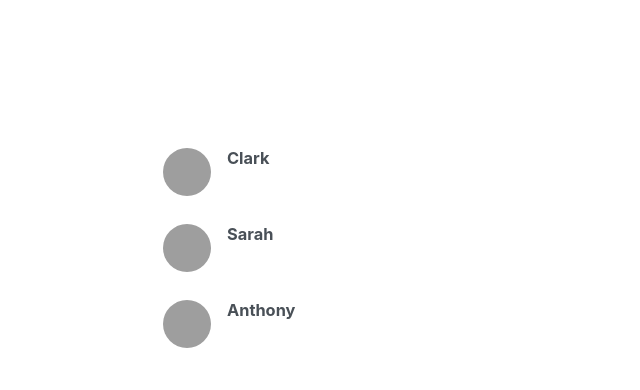
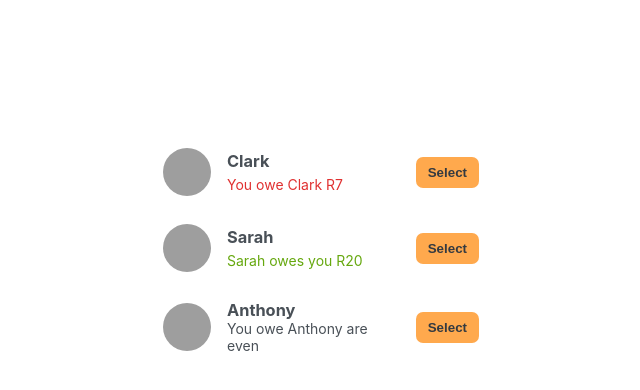
Before and after one commit to Franky-Dee/Eat-n-Split, a JavaScript app: page / in a window 1280 px wide. Shown: the top 390 px of the page, without its empty margins (79-719 px from the left). Built offline with nearby package versions, Linux system fonts and the light colour scheme; grey boxes are pictures that could not be loaded; the HTML template or start-up script is replaced by a standard one.

Commit message:
Update App.js

```diff
--- a/src/App.js
+++ b/src/App.js
@@ -51,6 +51,22 @@
         alt={friend.name}
       />
       <h3>{friend.name}</h3>
+
+      {friend.balance < 0 && (
+        <p className="red">
+          You owe {friend.name} R{Math.abs(friend.balance)}
+        </p>
+      )}
+
+      {friend.balance > 0 && (
+        <p className="green">
+          {friend.name} owes you R{Math.abs(friend.balance)}
+        </p>
+      )}
+
+      {friend.balance === 0 && <p>You owe {friend.name} are even</p>}
+
+      <button className="button">Select</button>
     </li>
   );
 }
```
